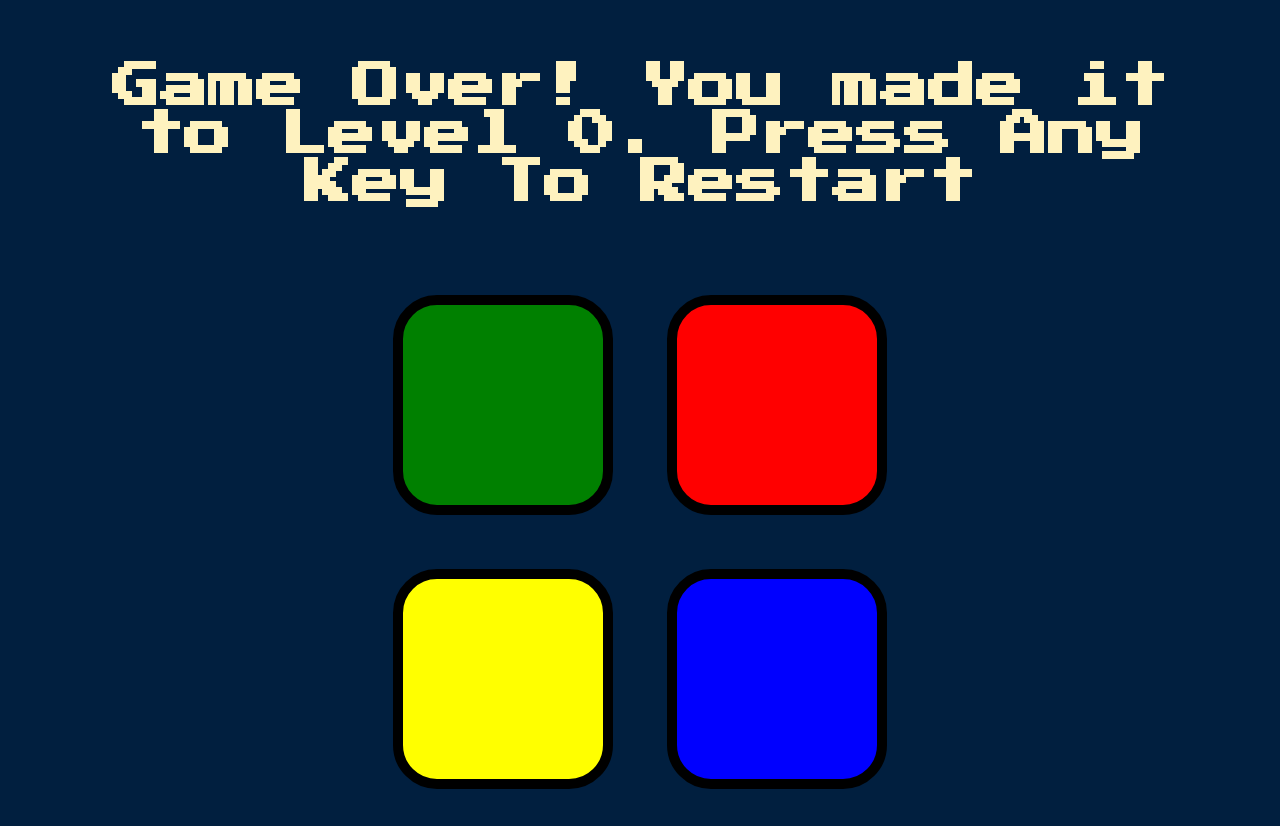
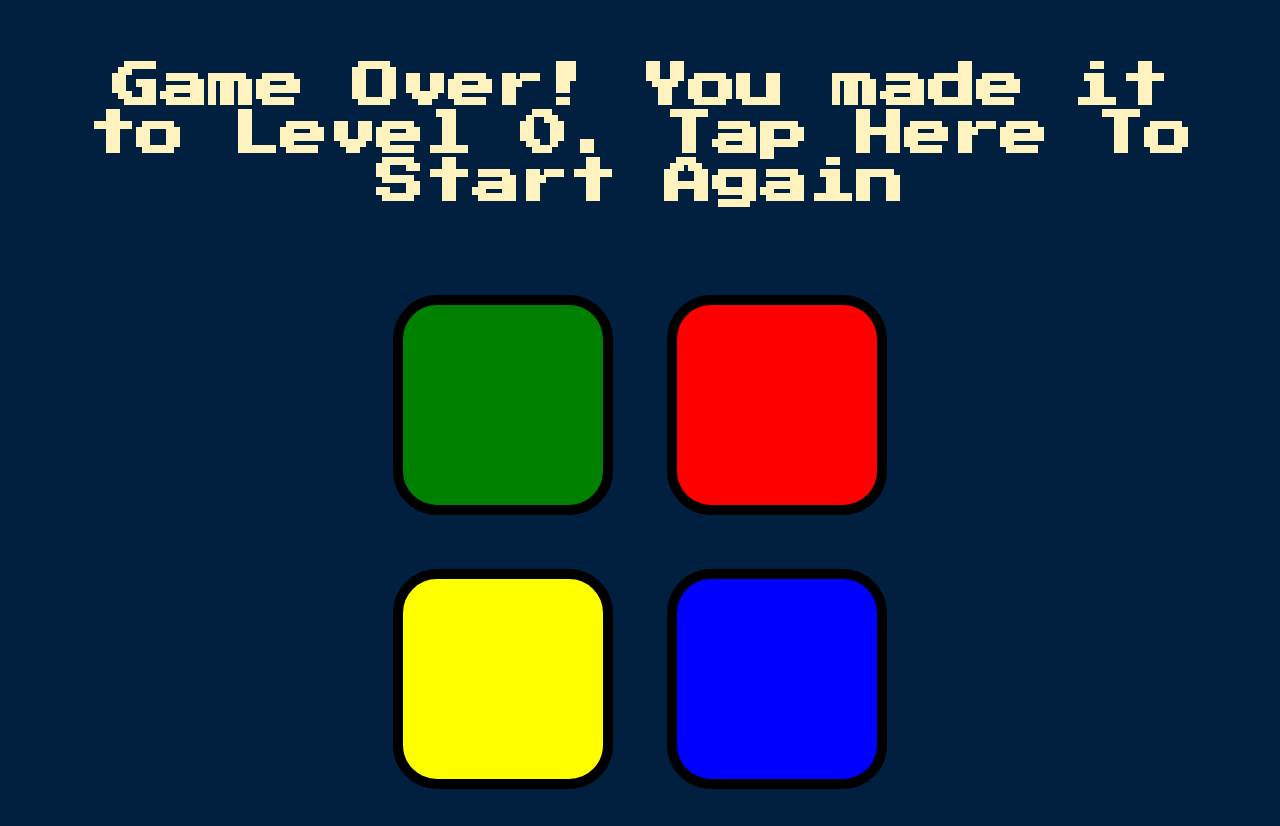
Before and after one commit to ashleighwhat/simon, a plain HTML site: page index.html in a window 1280 px wide. Both pictures are taken after a click on the element 503 px from the left and 309 px from the top of the page. Drawn offline with nearby package versions, Linux system fonts and the light colour scheme.

Commit message:
Add files via upload

```diff
--- a/game.js
+++ b/game.js
@@ -6,7 +6,7 @@ var userClickedPattern = [];
 var started = false;
 var level = 0;
 
-$(document).keypress(function() {
+$("h1").click(function() {
   if (!started) {
     $("#level-title").text("Level " + level);
     nextSequence();
@@ -24,7 +24,6 @@ $(".btn").click(function() {
 
 
   checkAnswer(userClickedPattern.length - 1);
-
 });
 
 
@@ -39,14 +38,14 @@ function checkAnswer(currentLevel) {
       }, 1000);
     }
   } else {
-    //1
+
     console.log("wrong");
     playSound("wrong");
     $("body").addClass("game-over");
     setTimeout(function() {
       $("body").removeClass("game-over");
     }, 200);
-    $("#level-title").text("Game Over! You made it to Level " + level + ". Press Any Key To Restart");
+    $("#level-title").text("Game Over! You made it to Level " + level + ". Tap Here To Start Again");
     startOver();
   }
 
--- a/index.html
+++ b/index.html
@@ -9,7 +9,7 @@
 </head>
 
 <body>
-  <h1 id="level-title">Press Any Key to Start</h1>
+  <h1 id="level-title">Tap Here To Start</h1>
   <div class="container">
     <div class="row">
 
```
